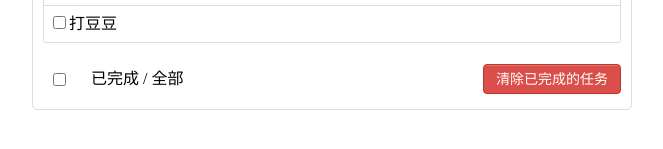
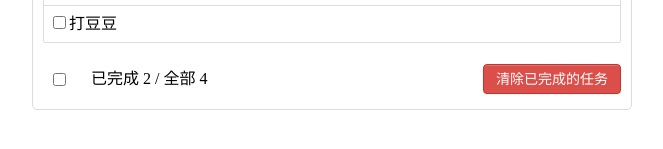
Before and after one commit to electrical-killer/hello-react, a React (Create React App) app: page / in a window 1280 px wide. Shown: the part 179-328 px from the top of the page, without its empty margins (308-971 px from the left). Built offline with nearby package versions, Linux system fonts and the light colour scheme.

Commit message:
完成页尾的整体控制, 完成删除所有完成任务功能

```diff
--- a/src/App.js
+++ b/src/App.js
@@ -60,6 +60,23 @@ export default class App extends Component {
         this.setState({todos:newTodos})
     }
 
+    checkAllTodos = done=>{
+        const {todos} = this.state;
+
+        const newTodos = todos.map(todoObj=>{
+            return {...todoObj, done}
+        })
+        this.setState({todos:newTodos})
+    }
+
+    clearAllDoneTodos = ()=>{
+        const {todos} = this.state
+        const newTodos = todos.filter(todoObj=>{
+            return !todoObj.done
+        })
+        this.setState({todos:newTodos})
+    }
+
     render() {
         const {todos} = this.state;
         return (
@@ -67,7 +84,7 @@ export default class App extends Component {
                 <div className="todo-wrap">
                     <Header addTodo={this.addTodo}/>
                     <List todos={todos} updataTodo={this.updataTodo} deleteTodo={this.deleteTodo}/>
-                    <Footer />
+                    <Footer todos={todos} checkAllTodos={this.checkAllTodos} clearAllDoneTodos={this.clearAllDoneTodos}/>
                 </div>
             </div>
         );
--- a/src/components/Footer/Footer.jsx
+++ b/src/components/Footer/Footer.jsx
@@ -3,16 +3,39 @@ import footer from "./Footer.module.css"
 import "../../App.css"
 
 export default class Footer extends Component {
+
+  /* 选项统一控制, 同步App.js */
+  headleCheckAll = event=>{
+      // 实时状态: event.target.checked
+      this.props.checkAllTodos(event.target.checked)
+  }
+
+  /* 清除已完成的所有任务 */
+  headleChick = ()=>{
+      this.props.clearAllDoneTodos()
+  }
+
   render() {
+    const { todos } = this.props;
+
+    /** reduce:数组的统计方法
+     * (pre, currentTodo): (上一个值, 当前遍历的对象)
+     * 若第一次遍历, pre等于第二个参数 0
+    */
+    const done_num = todos.reduce((pre,currentTodo)=> (pre + (currentTodo.done ? 1 : 0)),0)
+    const total = todos.length;
+
     return (
       <div className={footer["todo-footer"]}>
         <label>
-            <input type="checkbox" />
+            <input type="checkbox" onChange={this.headleCheckAll} checked={(done_num === total && total !== 0)? true : false}/>
         </label>
         <span>
-            已完成 / 全部
+            <span>已完成 {done_num}</span>
+            <span> / </span>
+            <span>全部 {total}</span>
         </span>
-        <button className="btn btn-danger">清除已完成的任务</button>
+        <button onClick={this.headleChick} className="btn btn-danger">清除已完成的任务</button>
       </div>
     )
   }
```
